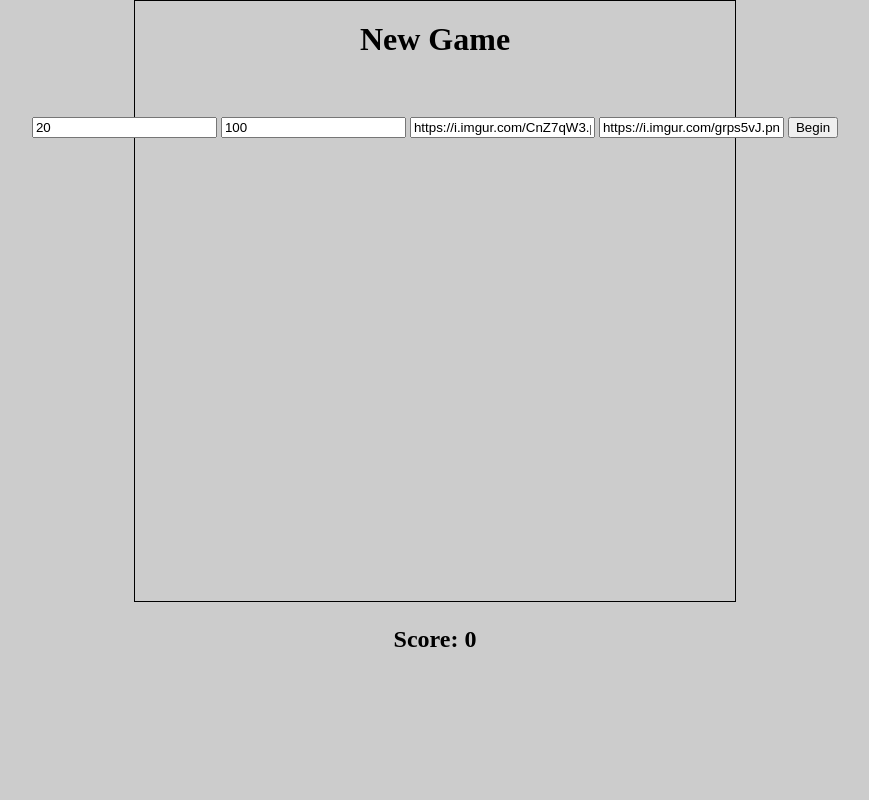
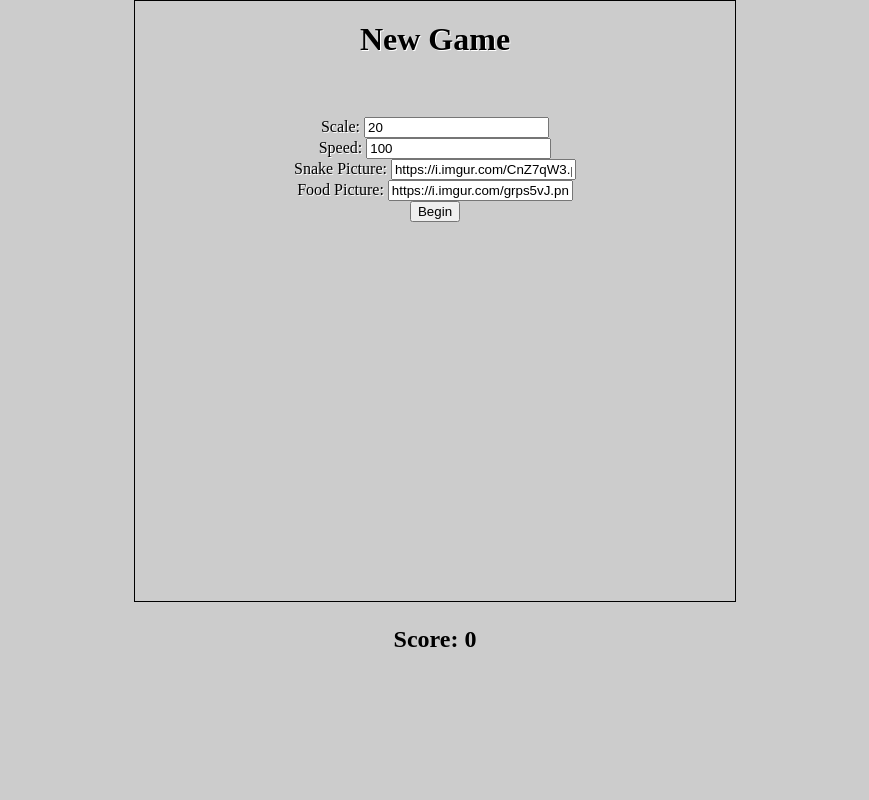
Before and after one commit to vreelb/face-snake, a PHP site: page / in a window 1280 px wide. Shown: the whole page, without its empty margins (205-1074 px from the left). Run offline with PHP 8.4, Linux system fonts and the light colour scheme; some libraries are stand-ins or nearby versions.

Commit message:
Adds labels to menu.

```diff
--- a/index.php
+++ b/index.php
@@ -49,12 +49,12 @@ if (count($_GET)) {
 			<span id="overlay-score"></span>
 		</h1>
 		<form action="index.php">
-			<input type="text" name="scale" value="<?= $scale ?>">
-			<input type="text" name="speed" value="<?= $speed ?>">
-			<input type="text" name="snake_url" value="<?= $snake_url ?>">
-			<input type="text" name="food_url" value="<?= $food_url ?>">
+			<label>Scale: <input type="text" name="scale" value="<?= $scale ?>"></label>
+			<label>Speed: <input type="text" name="speed" value="<?= $speed ?>"></label>
+			<label>Snake Picture: <input type="text" name="snake_url" value="<?= $snake_url ?>"></label>
+			<label>Food Picture: <input type="text" name="food_url" value="<?= $food_url ?>"></label>
 
-			<input type="submit" value="Begin">
+			<label><input type="submit" value="Begin"></label>
 		</form>
 	</div>
 	<canvas id="game-canvas" width="600" height="600"></canvas>
--- a/resources/snake.css
+++ b/resources/snake.css
@@ -12,6 +12,11 @@ body {
 	background-color: rgba(0,0,0,0.2);
 	margin: 0;
 	padding: 0;
+	text-shadow: 1px 1px white;
+}
+#options-overlay label {
+	display: block;
+	clear: both;
 }
 
 #game-canvas {
```
